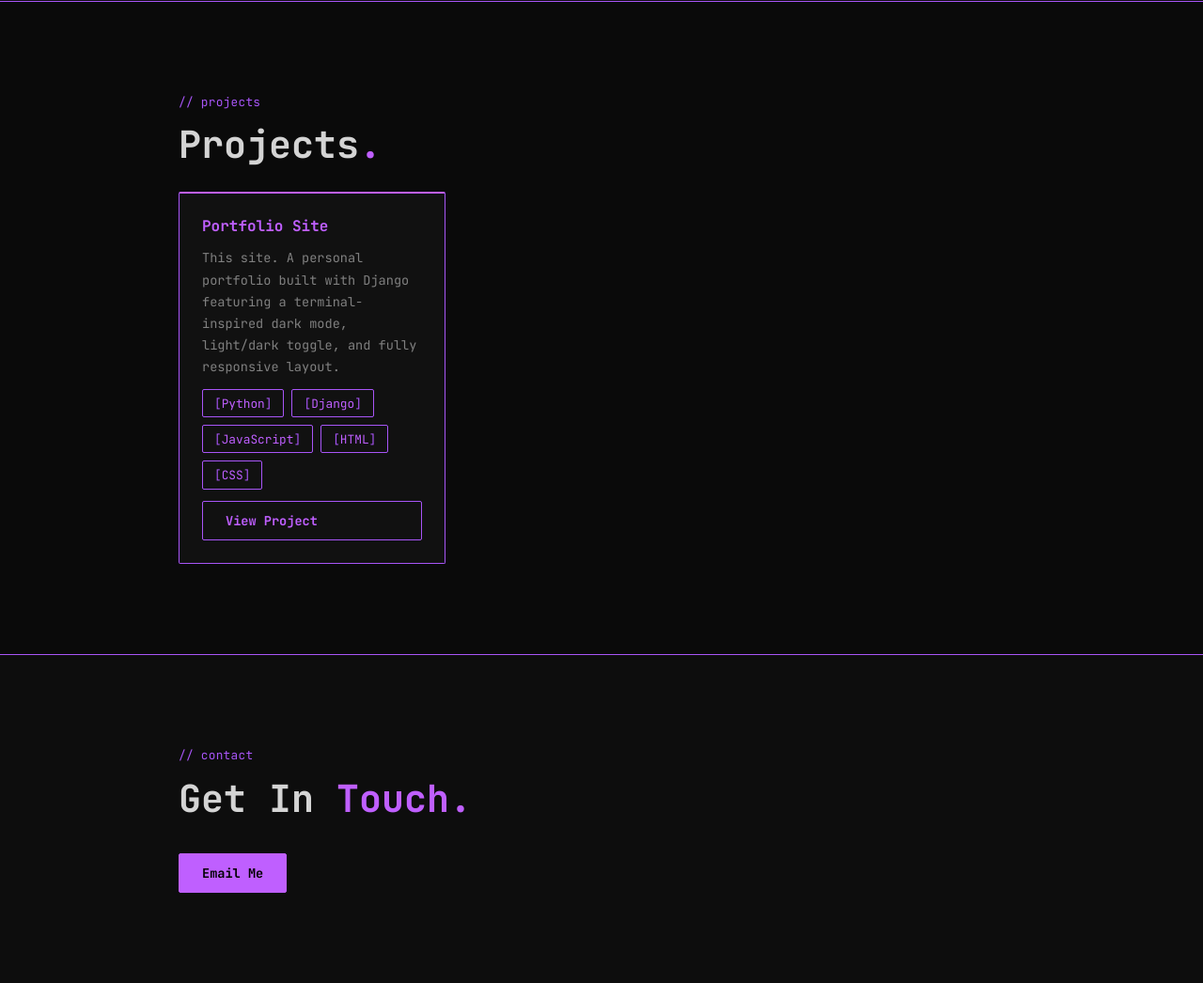
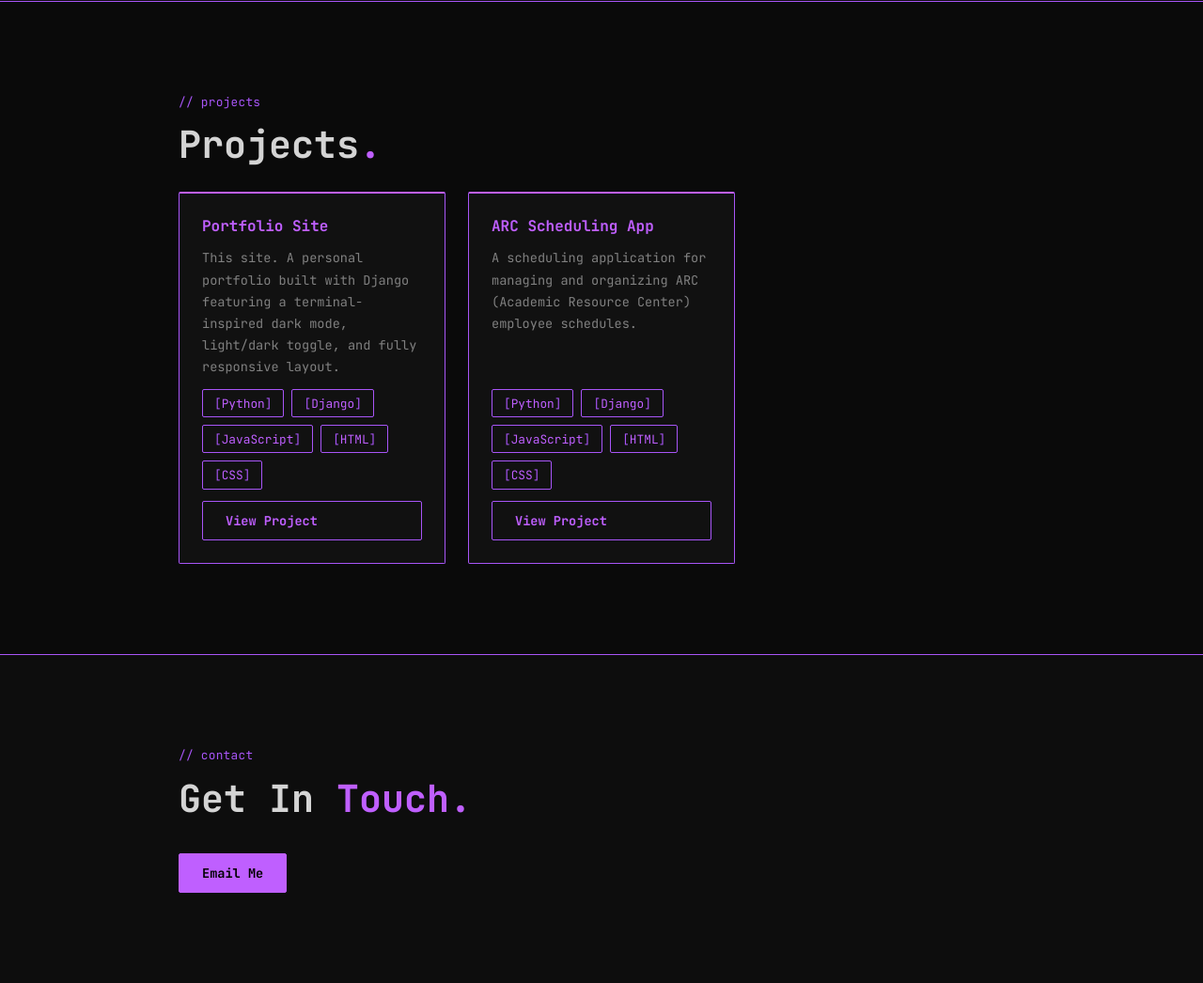
Before and after one commit to GravesSoftwareDev/portfolio, a Django app: page / in a window 1280 px wide. Shown: the part 1770-2816 px from the top of the page at 94% size. Run offline with Django 5.2, Linux system fonts and the light colour scheme.

Commit message:
Added Arc Scheduling App to Projects

```diff
--- a/portfolio_site/templates/portfolio/home.html
+++ b/portfolio_site/templates/portfolio/home.html
@@ -77,7 +77,20 @@
                         <span class="skill-tag">HTML</span>
                         <span class="skill-tag">CSS</span>
                     </div>
-                    <a href="https://gravessoftware.dev" target="_blank" rel="noopener noreferrer" class="btn btn-outline">View Project</a>
+                    <a href="#" rel="noopener noreferrer" class="btn btn-outline">View Project</a>
+                </div>
+                <!-- Add more project cards here -->
+                 <div class="project-card">
+                    <h3 class="project-title">ARC Scheduling App</h3>
+                    <p class="project-desc">A scheduling application for managing and organizing ARC (Academic Resource Center) employee schedules.</p>
+                    <div class="project-tags">
+                        <span class="skill-tag">Python</span>
+                        <span class="skill-tag">Django</span>
+                        <span class="skill-tag">JavaScript</span>
+                        <span class="skill-tag">HTML</span>
+                        <span class="skill-tag">CSS</span>
+                    </div>
+                    <a href="https://arc.gravessoftware.dev" target="_blank" rel="noopener noreferrer" class="btn btn-outline">View Project</a>
                 </div>
             </div>
         </div>
```
